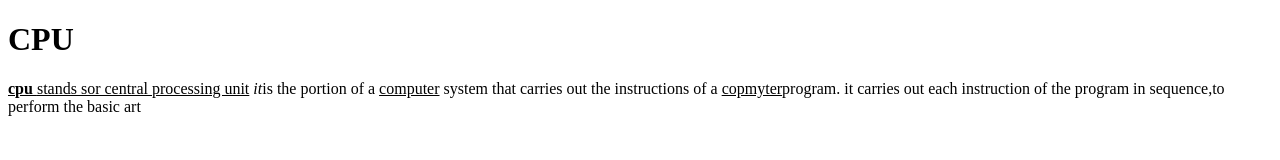
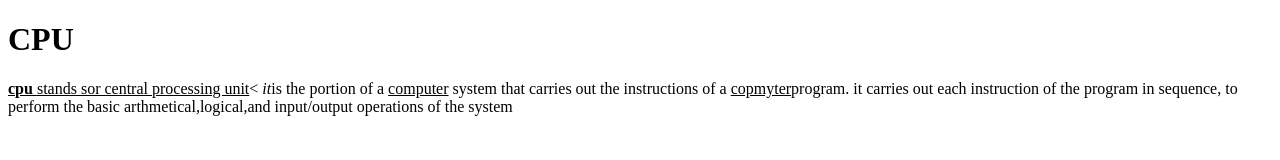
Before and after one commit to iamneo-production/eaddadbcebfaadaeccdfffebaeceaec, a website: page public/index.html in a window 1280 px wide. Drawn offline with Linux system fonts and the light colour scheme.

Commit message:
Backup Commit

```diff
--- a/public/index.html
+++ b/public/index.html
@@ -9,9 +9,10 @@
 </head>
 <body>
     <h1>CPU</h1>
-    <u><b>cpu </b>stands sor central processing unit</u></b>
+    <u><b>cpu </b>stands sor central processing unit</u></b><
 <i>it</i>is the portion of a <u>computer</u> system that carries
 out the instructions of a <u>copmyter</u>program.
-it carries out each instruction of the program in sequence,to perform the basic art
+it carries out each instruction of the program in sequence,
+to perform the basic arthmetical,logical,and input/output operations of the system
 </body>
 </html>
```
